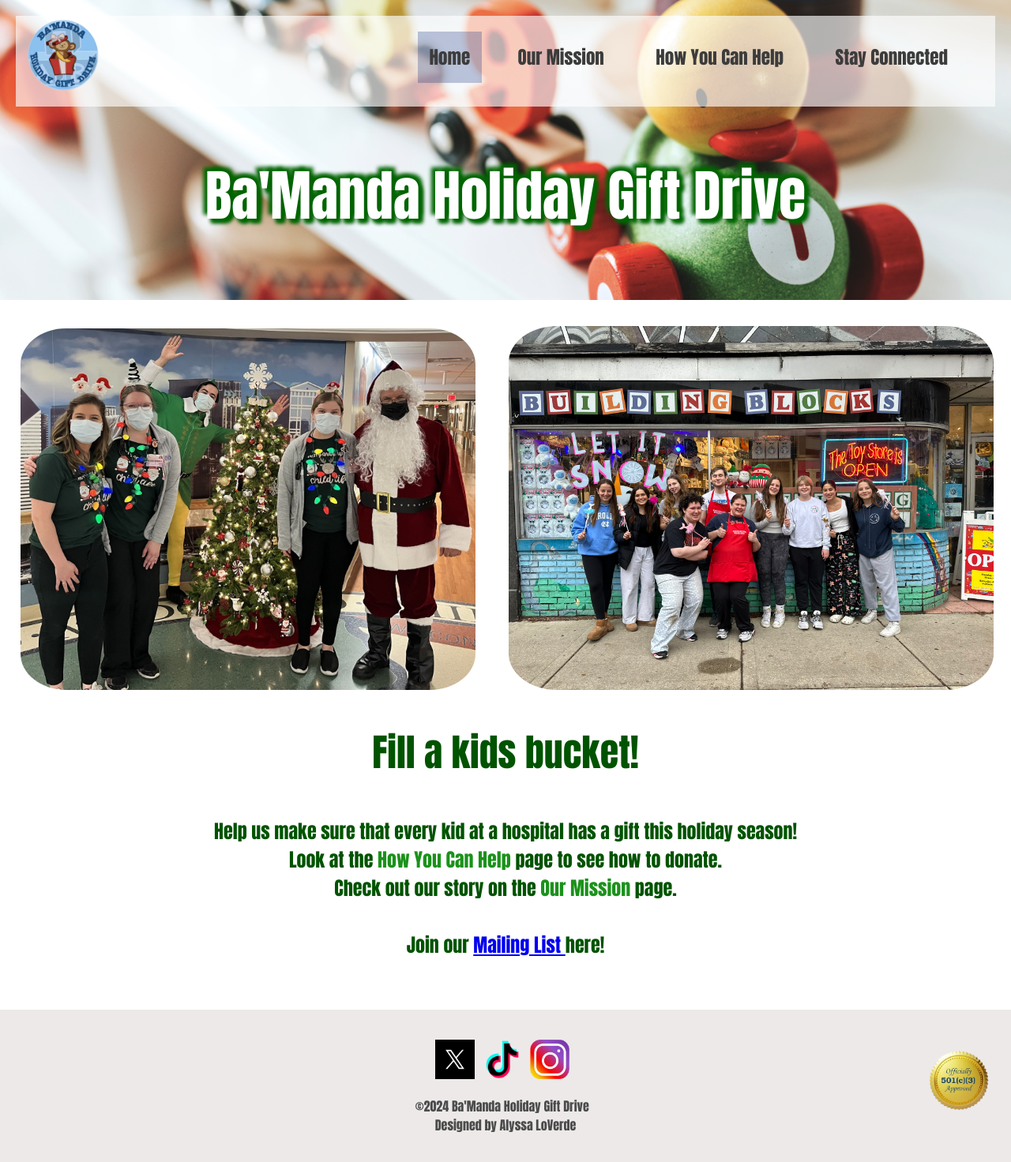
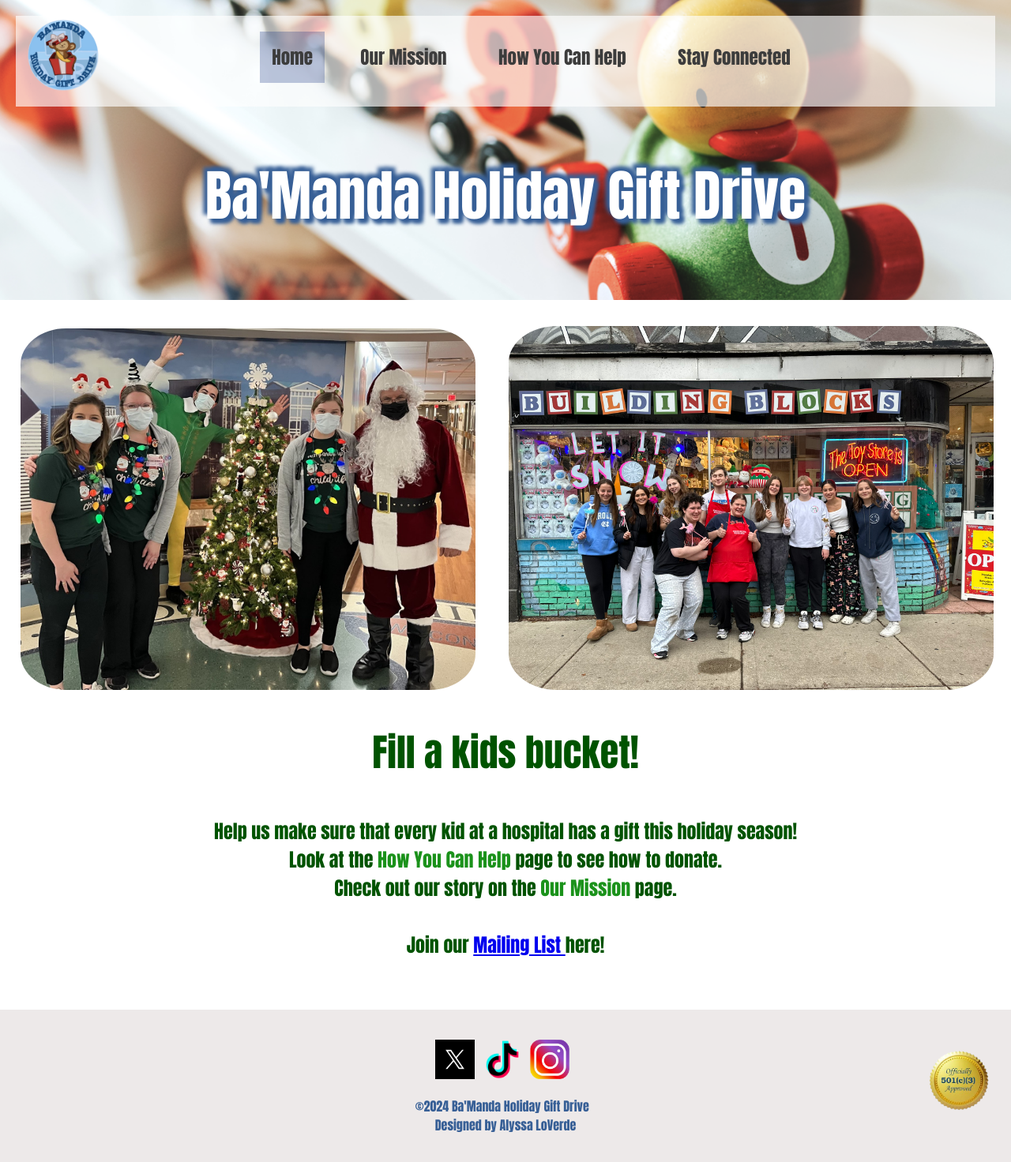
Before and after one commit to alyssaloverde/ba-manda-holiday-gift-drive, a plain HTML site: page index.html in a window 1280 px wide. Shown: the whole page at 79% size. Drawn offline with Linux system fonts and the light colour scheme.

Commit message:
Updates: text color footer/home header change + nav bar centered

```diff
--- a/index.html
+++ b/index.html
@@ -15,6 +15,9 @@
                 <li class="header"><a href="pages/ourMission.html">Our Mission</a></li>
                 <li class="header"><a href="pages/howYouCanHelp.html">How You Can Help</a></li>
                 <li class="header"><a href="pages/stayConnected.html">Stay Connected</a></li>
+                <li class=""header>
+
+                </li>
             </ul>
         </nav>
         <h1 class="home-title">Ba'Manda Holiday Gift Drive</h1>
@@ -74,7 +77,7 @@
 
         </section>
 
-        <p class="footer-txt">
+        <p class="footer-text">
             ©2024 Ba'Manda Holiday Gift Drive  <br/> Designed by Alyssa LoVerde </br>
         </p>
 
--- a/styles.css
+++ b/styles.css
@@ -37,6 +37,7 @@ header {
   padding: 20px;
   text-align: center;
   font-size: 120%;
+
 }
 
 header .logo {
@@ -121,7 +122,7 @@ ul {
 
 nav {
   background-color: rgba(255, 255, 255, 0.649);
-  text-align: right;
+  text-align: center;
   font-size: 120%;
   margin: 0px;
   padding: 20px;
@@ -224,6 +225,7 @@ section.social-footer{
 
 p.footer-text{
   text-align: center;
+  color: rgb(55,95,150);
 }
 
 img.nonprofit-img {
@@ -288,7 +290,6 @@ section.feature-box-help {
 div.help-description {
   background-color: rgb(251, 223, 231);
   margin-bottom: 20px;
-  margin-left: 20px;
   margin-right: 20px;
   width: 40%;
   height: 460px;
@@ -300,8 +301,8 @@ div.help-description {
 }
 
 h1.home-title {
-  text-shadow: -5px -5px 5px darkgreen, 5px -5px 5px darkgreen, 5px 5px 5px darkgreen,
-    5px 5px 5px darkgreen;
+  text-shadow: -5px -5px 5px rgb(55,95,150), 5px -5px 5px rgb(55,95,150), 5px 5px 5px rgb(55,95,150),
+    5px 5px 5px rgb(55,95,150);
   color: white;
 }
 
```
Also changed, not shown: pages/howYouCanHelp.html (+1 -1 lines), pages/ourMission.html (+1 -1 lines), pages/stayConnected.html (+1 -1 lines).
